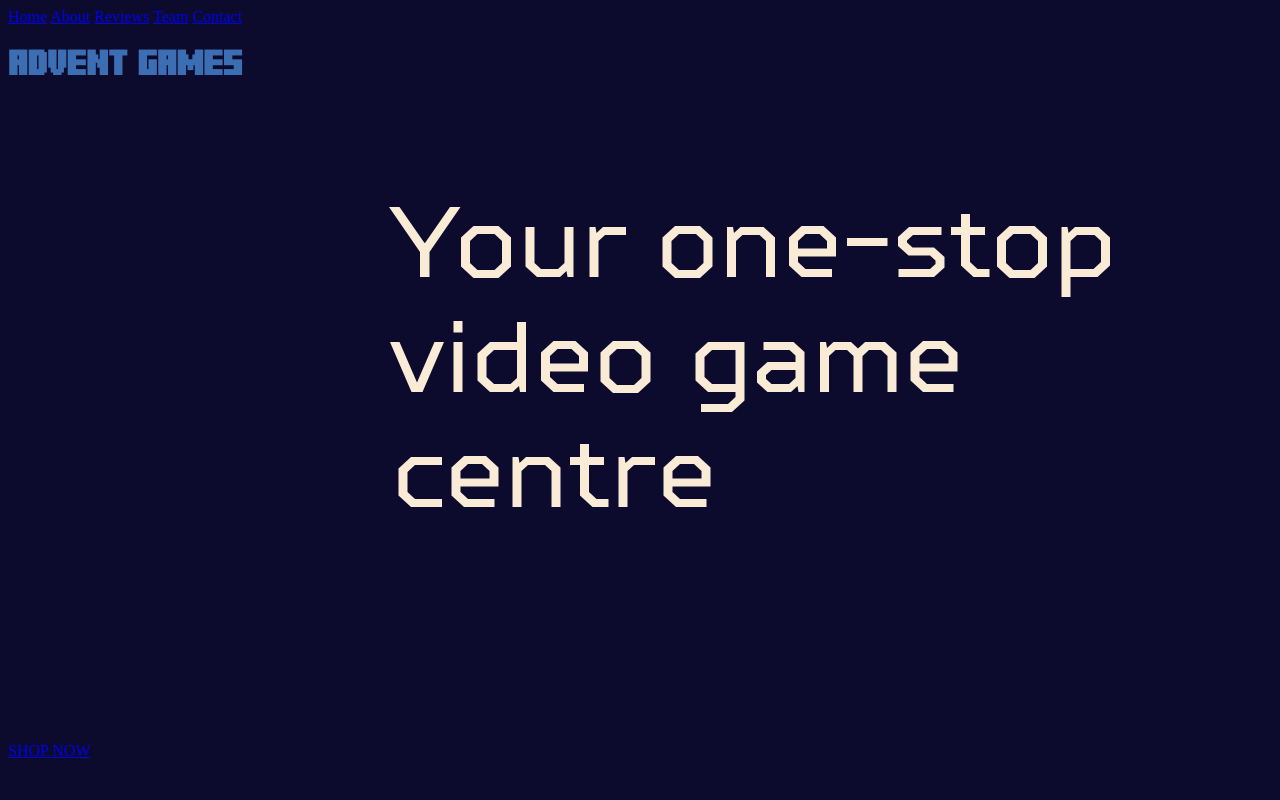
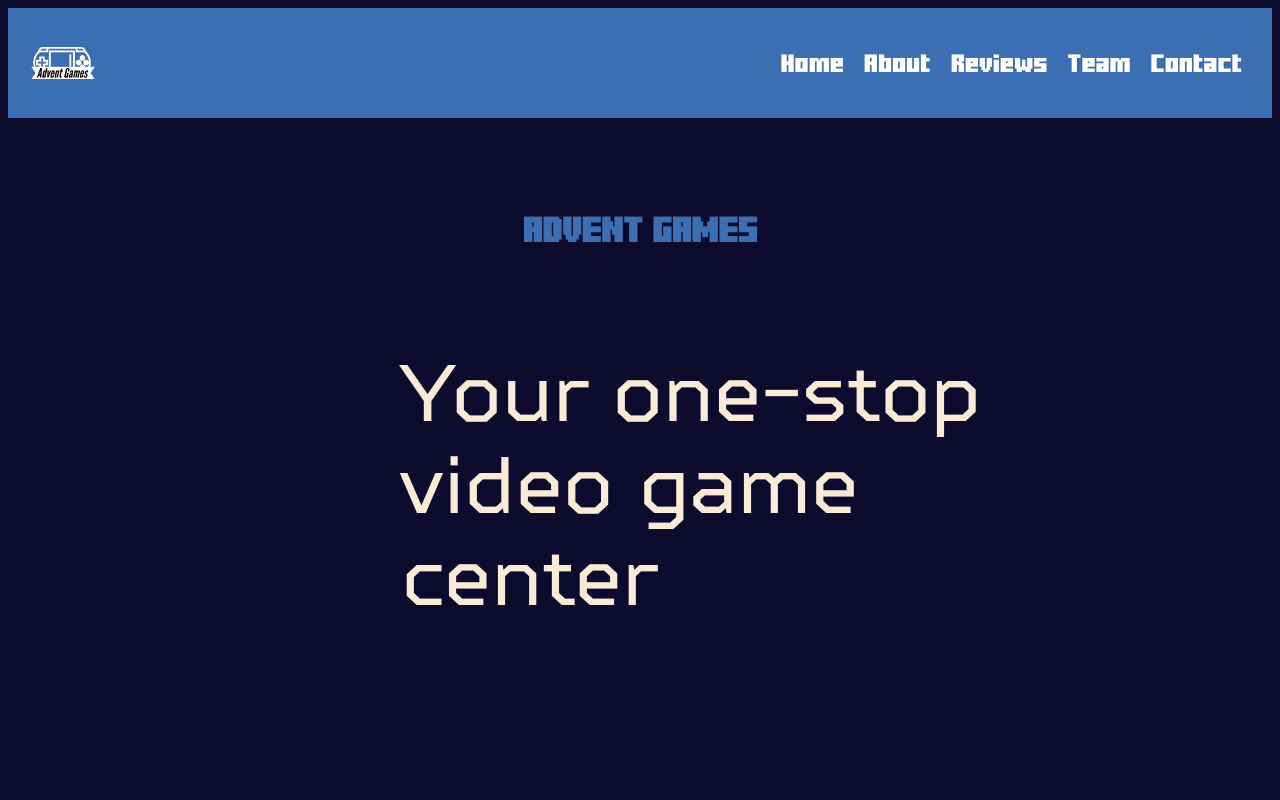
Before and after one commit to Preet3101x/Final, a plain HTML site: page home.html in a window 1280 px wide. Shown: the top 800 px of the page. Drawn offline with Linux system fonts and the light colour scheme.

Commit message:
made changes to home page

```diff
--- a/home.html
+++ b/home.html
@@ -4,23 +4,144 @@
     <meta charset="UTF-8" />
     <meta name="viewport" content="width=device-width, initial-scale=1.0" />
     <title>Advent Games</title>
-    <link rel="stylesheet" href="home.css" />
+    <style>
+      @font-face {
+        font-family: "TT Squares Regular";
+        src: url("TT%20Squares%20Regular.otf") format("opentype");
+      }
+
+      pre {
+        font-family: "TT Squares Regular", monospace;
+        font-size: 100px;
+        display: flex;
+        align-items: center;
+        color: antiquewhite;
+      }
+
+      @font-face {
+        font-family: "Minercraftory";
+        src: url("Minercraftory.ttf") format("truetype");
+      }
+
+      h1 {
+        font-family: "Minercraftory", monospace;
+        font-size: 25px;
+        display: flex;
+        align-items: center;
+
+        color: rgb(60, 110, 179);
+      }
+
+      body {
+        background-color: rgb(13, 11, 45);
+      }
+
+      nav {
+        background-color: rgb(60, 110, 179);
+        display: flex;
+        align-items: center;
+        padding: 10px;
+        justify-content: space-between; /* Distribute items evenly horizontally */
+      }
+
+      /* Style the logo image */
+      nav img {
+        width: 90px; /* Adjust the width as needed */
+        height: 90px; /* Maintain aspect ratio */
+      }
+
+      /* Style the navigation links container */
+      .nav-links {
+        display: flex;
+        align-items: center;
+        justify-content: flex-end; /* Push links to the right */
+        flex-grow: 1; /* Allow the links to grow and take up available space */
+      }
+
+      /* Style the navigation links */
+      .nav-links a {
+        text-decoration: none;
+        color: white;
+        font-size: 18px;
+        font-family: "Minercraftory", monospace;
+        margin-right: 20px; /* Add spacing between links */
+      }
+
+      /* Style the navigation links on hover */
+      .nav-links a:hover {
+        color: rgb(13, 11, 45);
+        background-color: white;
+        border-radius: 5px;
+        padding: 5px 10px;
+      }
+
+      .center-container {
+        display: flex;
+        flex-direction: column; /* Stack items vertically */
+        justify-content: center; /* Center items vertically */
+        align-items: center; /* Center items horizontally */
+        height: 100vh; /* Make the container take the full height of the viewport */
+        color: antiquewhite; /* Text color for the centered content */
+      }
+
+      /* Style the <h1> element */
+      .center-container h1 {
+        font-family: "Minercraftory", monospace;
+        font-size: 25px;
+        color: rgb(60, 110, 179);
+        padding-top: 120px;
+      }
+
+      /* Style the <pre> element */
+      .center-container pre {
+        font-family: "TT Squares Regular", monospace;
+        font-size: 80px;
+        margin-bottom: 250px;
+        color: antiquewhite;
+      }
+
+      /* Style the button */
+      #button {
+        display: inline-block;
+        padding: 10px 20px;
+        background-color: pink;
+        color: white;
+        font-family: "Minercraftory", monospace;
+        font-size: 18px;
+        text-decoration: none;
+        border-radius: 50px; /* Create a rounded shape for an oval button */
+        transition: background-color 0.3s ease, transform 0.2s ease;
+      }
+
+      /* Add a hover effect for the button */
+      #button:hover {
+        background-color: rgb(60, 110, 179);
+        transform: scale(1.05); /* Increase button size on hover */
+      }
+    </style>
   </head>
   <body>
     <nav>
+      <img src="Advent Games-logos_white.png" alt="Advent Games Logo" />
+      <div class="nav-links">
         <a href="home.html">Home</a>
         <a href="#">About</a>
         <a href="#">Reviews</a>
         <a href="team.html">Team</a>
         <a href="#">Contact</a>
+      </div>
     </nav>
+
+    <div class="center-container">
       <h1>ADVENT GAMES</h1>
       <pre>
     Your one-stop
     video game
-            centre
-    </pre>
+    center
+  </pre
+      >
+    </div>
 
-    <a href="#">SHOP NOW</a>
+    <a href="page2.html" id="button">SHOP NOW</a>
   </body>
 </html>
```
Also changed, not shown: Advent Games-logos_white.png (added). Lines whose indentation alone changed are shown as unchanged.
